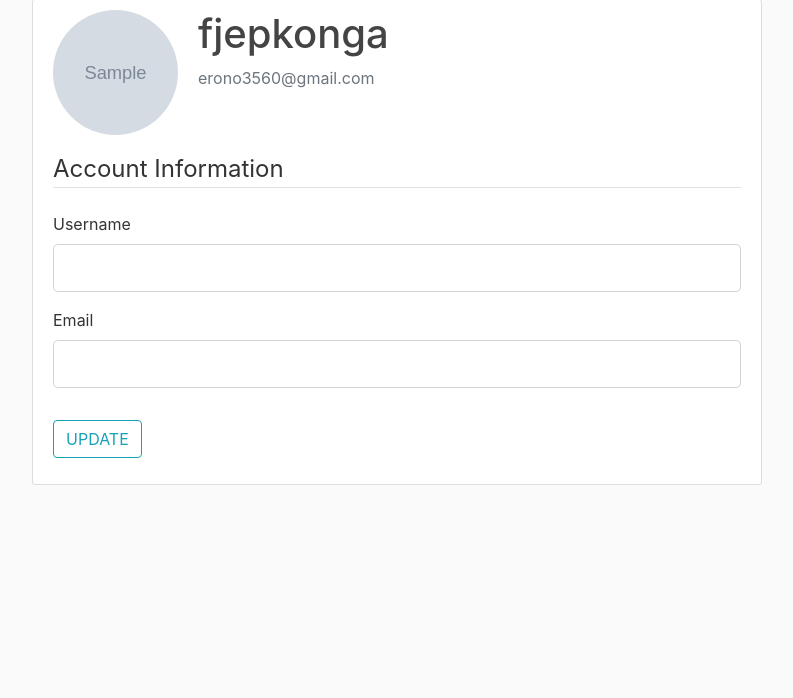
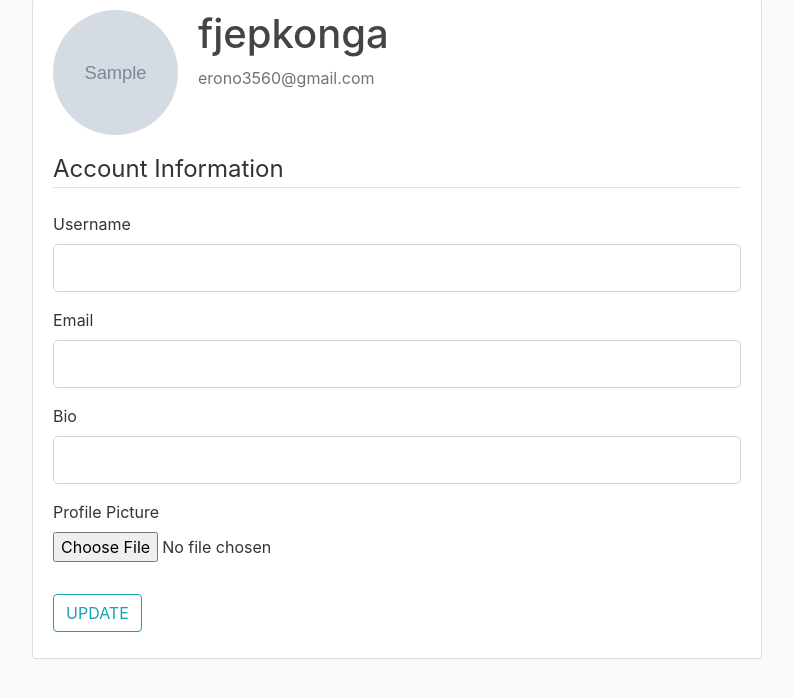
Before and after one commit to JoyleneKirui/Minute-Pitch, a Flask app: template app/templates/account.html in a window 1280 px wide. Shown: the part 81-779 px from the top of the page, without its empty margins (53-846 px from the left). Run offline with Flask 2, Linux system fonts and the light colour scheme; a user stored in the database is signed in; tables that the repository leaves empty hold one stand-in row (values such as "Sample post"); the template is opened without the code that fills it: values that come from a table or form of the project are taken from there, most other values are stand-ins (such as "Sample title", 1, 10 or a date in 2020); grey boxes marked "Sample" are stand-in pictures; some libraries are stand-ins or nearby versions.

Commit message:
update account html file

```diff
--- a/app/templates/account.html
+++ b/app/templates/account.html
@@ -1,7 +1,7 @@
 
 {% extends "base.html" %}
 {% block content %}
-    <div class="content-section">
+    <div class="content-section ">
         <div class="media">
             <img class="rounded-circle account-img" src="{{ image_file }}">
             <div class="media-body">
@@ -10,7 +10,7 @@
             </div>
         </div>
 
-        <form method="POST" action="">
+        <form method="POST" action="" enctype="multipart/form-data">
             {{ form.hidden_tag() }}
             <fieldset class="form-group">
                 <legend class="border-bottom mb-4">Account Information</legend>
@@ -41,6 +41,28 @@
                         {{ form.email(class="form-control form-control-lg") }}
                     {% endif %}
                 </div>
+                <div class="form-group">
+                    {{ form.bio.label(class="form-control-label") }}
+                    {% if form.bio.errors %}
+                        {{ form.bio(class="form-control form-control-lg is-invalid") }}
+                        <div class="invalid-feedback">
+                            {% for error in form.bio.errors %}
+                                <span>{{ error }}</span>
+                            {% endfor %}
+                        </div>
+                    {% else %}
+                        {{ form.bio(class="form-control form-control-lg") }}
+                    {% endif %}
+                </div>
+                <div class="form-group">
+                    {{ form.photo.label() }}
+                    {{ form.photo(class="form-control-file") }}
+                    {% if form.photo.errors %}
+                        {% for error in form.photo.errors %}
+                            <span class="text-danger">{{ error }}</span></br>
+                        {% endfor %}
+                    {% endif %}
+                </div>
             </fieldset>
             <div class="form-group">
                 {{ form.submit(class="btn btn-outline-info") }}
```
